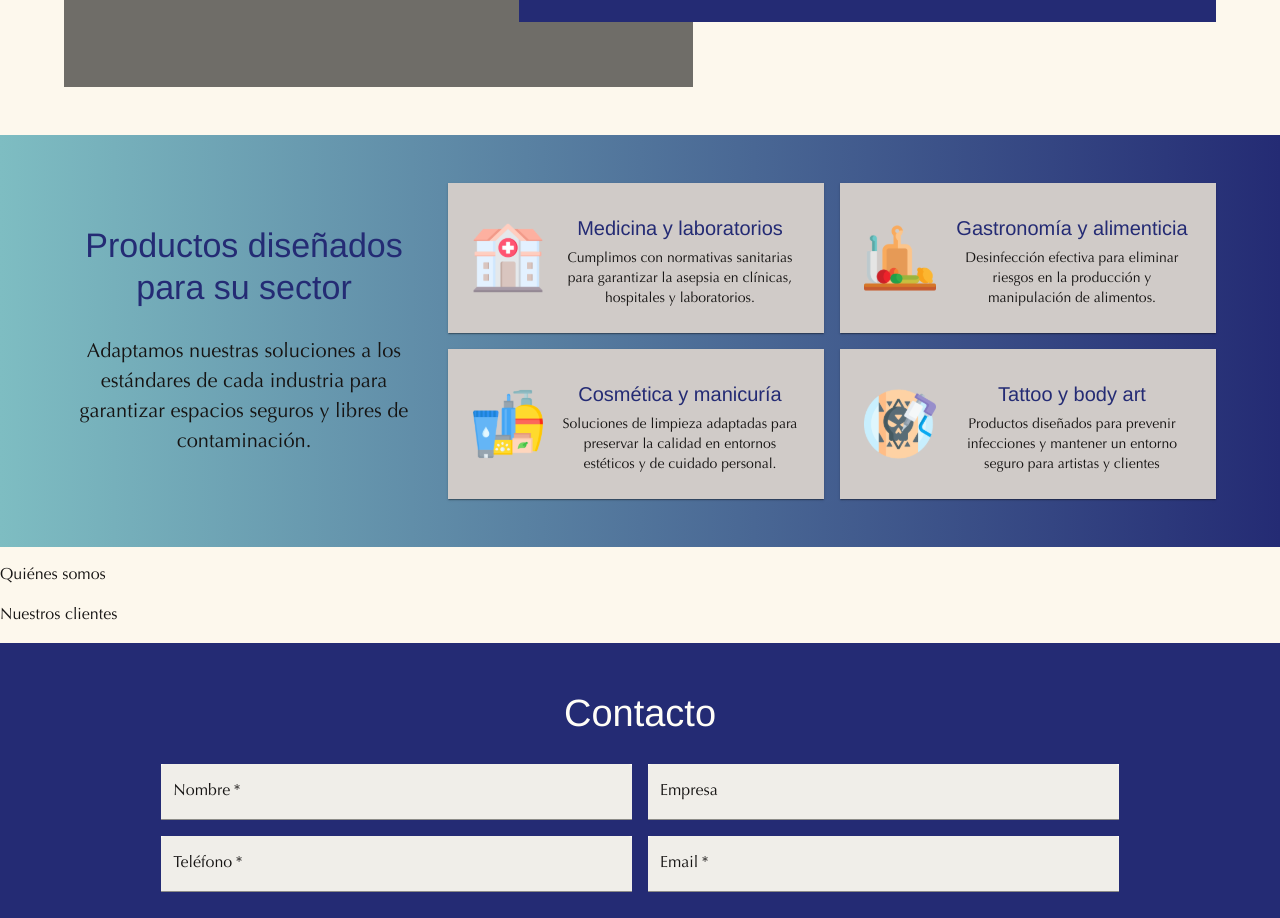
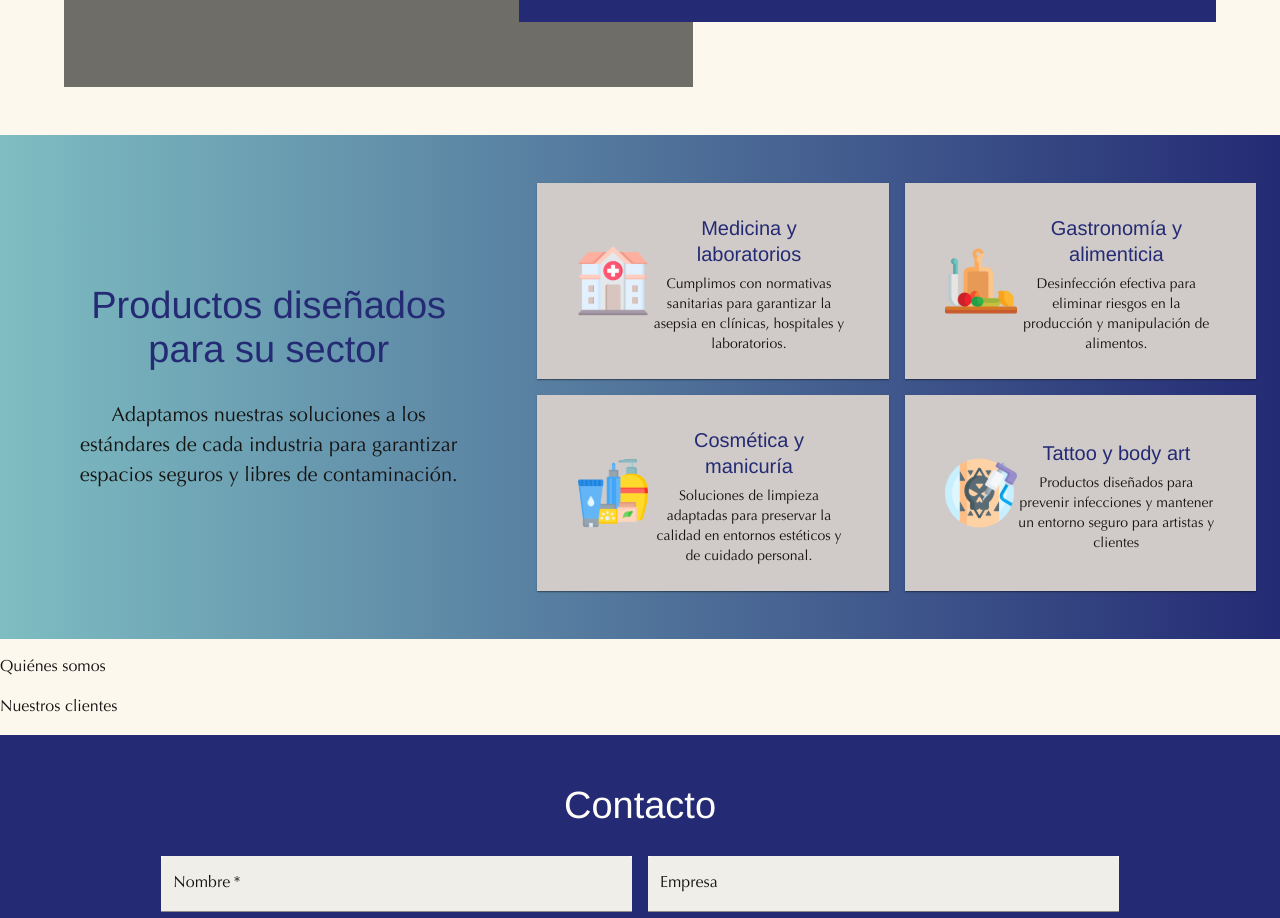
Before and after one commit to pazspera/liquid-sound-landing, a React (Vite) app: page / in a window 1280 px wide. Shown: the part 1300-2218 px from the top of the page. Built offline with nearby package versions, Linux system fonts and the light colour scheme; a web font is replaced by a local one.

Commit message:
Cambio de layout en ProductosSector para un container max width en xl. Actualizado CardSector también

```diff
--- a/src/components/CardSector/CardSector.jsx
+++ b/src/components/CardSector/CardSector.jsx
@@ -14,7 +14,7 @@ export default function CardSector({card}) {
             alignItems: { xs: "center" },
             backgroundColor: theme.palette.custom.grayLight,
             py: { xs: 3 },
-            px: { xs: 2, lg: 3 },
+            px: { xs: 2, lg: 5 },
             boxShadow: 1,
             height: "100%",
             justifyContent: { lg: "space-between" }
--- a/src/sections/ProductosSector/ProductosSector.jsx
+++ b/src/sections/ProductosSector/ProductosSector.jsx
@@ -40,13 +40,14 @@ export default function ProductosSector() {
   return (
     <>
       <Box className={styles.background}>
-        <Container maxWidth="lg" sx={{ py: theme.layout.sectionPadding }}>
+        <Container maxWidth="xl" sx={{ py: theme.layout.sectionPadding }}>
           <Grid container >
             <Grid
-              size={{ xs: 12, lg: 4 }}
+              size={{ xs: 12, lg: 5 }}
               sx={{
                 marginBottom: { xs: "36px", lg: "0" },
-                display: { lg: "flex" }
+                display: { lg: "flex" },
+                px: { lg: 6 }
               }}
             >
               <Box sx={{
@@ -55,16 +56,18 @@ export default function ProductosSector() {
                 pr: { lg: 3 },
                 display: { lg: "flex" },
                 flexDirection: { lg: "column"},
-                justifyContent: { lg: "center" }
+                justifyContent: { lg: "center" },
+                alignItems: { lg: "center" }
               }}>
                 <Typography
-                  variant="h4"
+                  variant="h3"
                   component="h2"
                   gutterBottom
                   sx={{
                     padding: theme.layout.titlePadding,
                     color: theme.palette.text.secondary,
-                    textAlign: "center"
+                    textAlign: "center",
+                    maxWidth: { lg: "450px" }
                   }}
                 >
                   Productos diseñados para su sector
@@ -74,7 +77,7 @@ export default function ProductosSector() {
                 </Typography>
               </Box>
             </Grid>
-            <Grid size={{ lg: 8 }}>
+            <Grid size={{ lg: 7 }}>
               <Grid container spacing={2} alignItems="stretch">
                 {cards.map((card)=>(
                   <CardSector card={card} key={card.id} />
```
